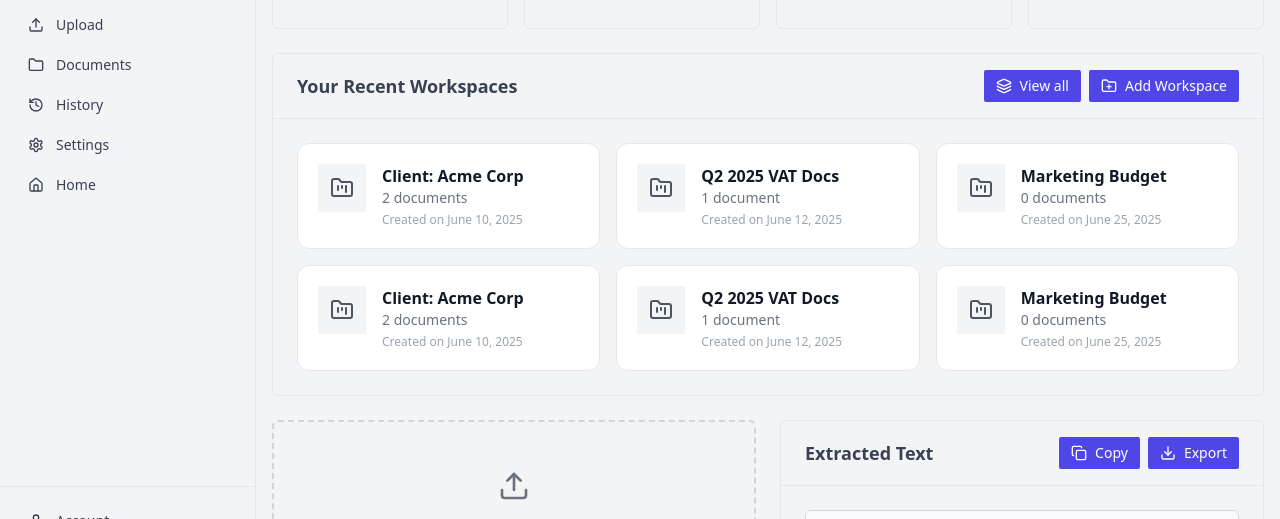
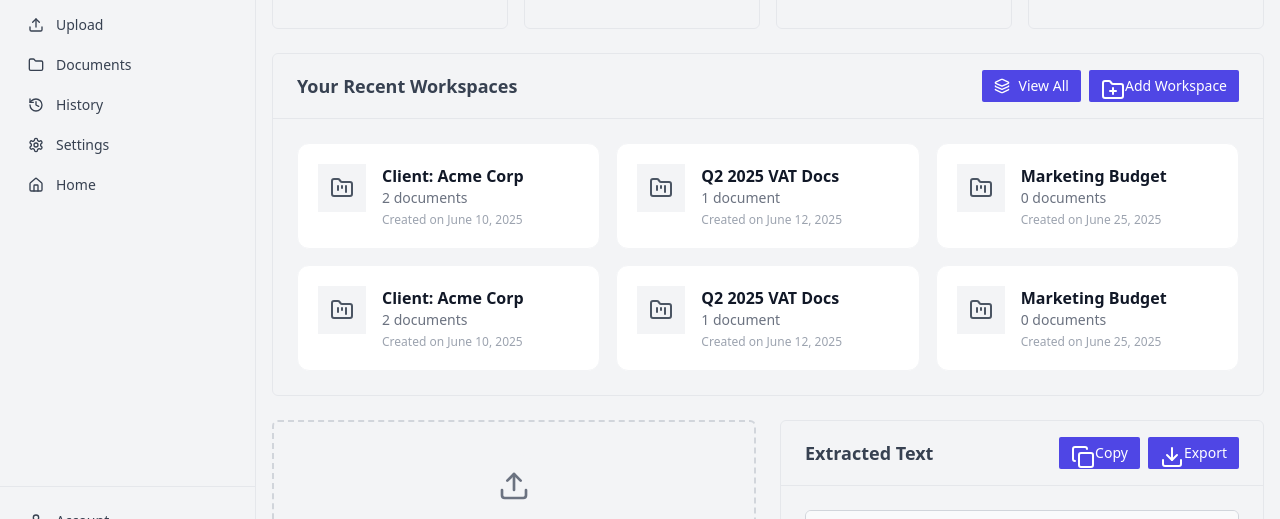
Before and after one commit to ImranAhmed26/devcom-frontend, a Next.js app: page /en/dashboard in a window 1280 px wide. Shown: the part 181-700 px from the top of the page. Built offline with nearby package versions, Linux system fonts and the light colour scheme.

Commit message:
:pencil2: Add common button

```diff
--- a/src/components/App/Dashboard/OcrResults.tsx
+++ b/src/components/App/Dashboard/OcrResults.tsx
@@ -1,33 +1,33 @@
-'use client';
-import { extractedText } from '@/constants/MockData';
-import { Copy, Download } from 'lucide-react';
+"use client";
+import { AppButton } from "@/components/Interface/Button/AppButton";
+import { extractedText } from "@/constants/MockData";
+import { Copy, Download } from "lucide-react";
 
 export function OCRResults() {
   return (
-    <div className='rounded-medium border border-gray-200 dark:borde dark:border-gray-700'>
-      <div className='px-6 py-4 rounded-t-medium border-b border-gray-200 dark:bg-quadraGray dark:border-none'>
-        <div className='flex items-center justify-between'>
-          <h2 className='text-lg font-semibold dark:text-brandDark'>Extracted Text</h2>
-          <div className='flex gap-2'>
-            <button className='inline-flex items-center px-3 py-1.5 text-sm font-medium text-white dark:text-gray-800 bg-brandLight hover:bg-brandDark dark:bg-brandDark dark:hover:bg-brandLight rounded-small'>
-              <Copy className='mr-2 h-4 w-4' />
+    <div className="rounded-medium border border-gray-200 dark:borde dark:border-gray-700">
+      <div className="px-6 py-4 rounded-t-medium border-b border-gray-200 dark:bg-quadraGray dark:border-none">
+        <div className="flex items-center justify-between">
+          <h2 className="text-lg font-semibold dark:text-brandDark">Extracted Text</h2>
+          <div className="flex gap-2">
+            <AppButton onClick={() => navigator.clipboard.writeText("Copied text")} icon={<Copy />}>
               Copy
-            </button>
-            <button className='inline-flex items-center px-3 py-1.5 text-sm font-medium text-white dark:text-gray-800 bg-brandLight hover:bg-brandDark dark:bg-brandDark dark:hover:bg-brandLight rounded-small'>
-              <Download className='mr-2 h-4 w-4' />
+            </AppButton>
+
+            <AppButton onClick={() => {}} icon={<Download />}>
               Export
-            </button>
+            </AppButton>
           </div>
         </div>
       </div>
-      <div className='p-6 rounded-b-medium dark:bg-hexaGray'>
+      <div className="p-6 rounded-b-medium dark:bg-hexaGray">
         <textarea
           value={extractedText}
           readOnly
-          className='w-full min-h-[300px] p-3 text-sm font-mono bg-gray-50 dark:bg-gray-900 border border-gray-300 dark:border-gray-700 rounded-medium resize-none focus:outline-none focus:ring-2 focus:ring-blue-500 focus:border-transparent'
-          placeholder='Extracted text will appear here...'
+          className="w-full min-h-[300px] p-3 text-sm font-mono bg-gray-50 dark:bg-gray-900 border border-gray-300 dark:border-gray-700 rounded-medium resize-none focus:outline-none focus:ring-2 focus:ring-blue-500 focus:border-transparent"
+          placeholder="Extracted text will appear here..."
         />
-        <div className='mt-4 flex items-center justify-between text-sm '>
+        <div className="mt-4 flex items-center justify-between text-sm ">
           <span>Confidence: 99.2%</span>
           <span>Processing time: 2.3s</span>
         </div>
--- a/src/components/App/Dashboard/RecentWorkspace.tsx
+++ b/src/components/App/Dashboard/RecentWorkspace.tsx
@@ -1,64 +1,62 @@
-'use client';
+"use client";
 
-import Link from 'next/link';
-import { FolderPlus, FolderKanban, Layers } from 'lucide-react';
-import { workspaces } from '@/constants/AppConstants';
+import { Link } from "@/i18n/navigation";
+import { FolderPlus, FolderKanban, Layers } from "lucide-react";
+import { workspaces } from "@/constants/AppConstants";
+import { AppButton } from "@/components/Interface/Button/AppButton";
 
 export function RecentWorkSpaceList() {
   const hasWorkspaces = workspaces?.data?.length > 0;
   const recentWorkspaces = workspaces.data.slice(0, 6); // Max 6 items
 
   return (
-    <div className='rounded-medium border border-gray-200 dark:border-gray-700'>
-      <div className='flex items-center justify-between px-6 py-4 border-b border-gray-200 dark:border-gray-700 dark:bg-quadraGray rounded-t-medium'>
-        <h2 className='text-lg font-semibold dark:text-white'>Your Recent Workspaces</h2>
-        <div className='flex gap-2'>
-          <button className='inline-flex items-center px-3 py-1.5 text-sm font-medium text-white dark:text-gray-800 bg-brandLight hover:bg-brandDark dark:bg-brandDark dark:hover:bg-brandLight rounded-small'>
-            <Layers className='mr-2 h-4 w-4' />
-            View all
-          </button>
-          <button className='inline-flex items-center px-3 py-1.5 text-sm font-medium text-white dark:text-gray-800 bg-brandLight hover:bg-brandDark dark:bg-brandDark dark:hover:bg-brandLight rounded-small'>
-            <FolderPlus className='mr-2 h-4 w-4' />
+    <div className="rounded-medium border border-gray-200 dark:border-gray-700">
+      <div className="flex items-center justify-between px-6 py-4 border-b border-gray-200 dark:border-gray-700 dark:bg-quadraGray rounded-t-medium">
+        <h2 className="text-lg font-semibold dark:text-white">Your Recent Workspaces</h2>
+        <div className="flex gap-2">
+          <AppButton href="/workspace" icon={<Layers className="h-4 w-4" />}>
+            View All
+          </AppButton>
+
+          <AppButton onClick={() => {}} icon={<FolderPlus />}>
             Add Workspace
-          </button>
+          </AppButton>
         </div>
       </div>
 
-      <div className='p-6'>
+      <div className="p-6">
         {hasWorkspaces ? (
-          <div className='grid grid-cols-1 sm:grid-cols-2 lg:grid-cols-3 gap-4'>
+          <div className="grid grid-cols-1 sm:grid-cols-2 lg:grid-cols-3 gap-4">
             {recentWorkspaces.map((ws) => (
               <Link
                 key={ws.id}
                 href={`/app/workspace/${ws.id}`}
-                className='group border border-gray-200 dark:border-gray-600 rounded-xl p-5 bg-white dark:bg-hexaGray hover:shadow-md transition-shadow'
+                className="group border border-gray-100 dark:border-gray-600 rounded-xl p-5 bg-white dark:bg-hexaGray hover:shadow-md transition-shadow"
               >
-                <div className='flex items-start gap-4'>
-                  <div className='bg-gray-100 dark:bg-quadraGray p-3 rounded-lg'>
-                    <FolderKanban className='h-6 w-6 text-gray-600 dark:text-gray-300' />
+                <div className="flex items-start gap-4">
+                  <div className="bg-gray-100 dark:bg-quadraGray p-3 rounded-lg">
+                    <FolderKanban className="h-6 w-6 text-gray-600 dark:text-gray-300" />
                   </div>
-                  <div className='flex flex-col'>
-                    <h3 className='text-md font-semibold text-gray-900 dark:text-white group-hover:underline'>
-                      {ws.name}
-                    </h3>
-                    <p className='text-sm text-gray-500 dark:text-gray-400'>
-                      {ws.documents.length} document{ws.documents.length !== 1 && 's'}
+                  <div className="flex flex-col">
+                    <h3 className="text-md font-semibold text-gray-900 dark:text-white group-hover:underline">{ws.name}</h3>
+                    <p className="text-sm text-gray-500 dark:text-gray-400">
+                      {ws.documents.length} document{ws.documents.length !== 1 && "s"}
                     </p>
-                    <p className='text-xs text-gray-400 mt-1'>Created on {ws.createdAt}</p>
+                    <p className="text-xs text-gray-400 mt-1">Created on {ws.createdAt}</p>
                   </div>
                 </div>
               </Link>
             ))}
           </div>
         ) : (
-          <div className='flex flex-col items-center justify-center text-center p-10 border-2 border-dashed border-gray-200 dark:border-gray-600 rounded-xl bg-gray-50 dark:bg-hexaGray/30'>
-            <FolderKanban className='w-10 h-10 mb-4 text-gray-400 dark:text-gray-500' />
-            <h3 className='text-md font-semibold text-gray-700 dark:text-white mb-1'>No workspaces found</h3>
-            <p className='text-sm text-gray-500 dark:text-gray-400 mb-4'>
+          <div className="flex flex-col items-center justify-center text-center p-10 border-2 border-dashed border-gray-200 dark:border-gray-600 rounded-xl bg-gray-50 dark:bg-hexaGray/30">
+            <FolderKanban className="w-10 h-10 mb-4 text-gray-400 dark:text-gray-500" />
+            <h3 className="text-md font-semibold text-gray-700 dark:text-white mb-1">No workspaces found</h3>
+            <p className="text-sm text-gray-500 dark:text-gray-400 mb-4">
               Start by creating a workspace to organize your documents.
             </p>
-            <button className='inline-flex items-center px-4 py-2 text-sm font-medium text-white dark:text-gray-800 bg-brandLight hover:bg-brandDark dark:bg-brandDark dark:hover:bg-brandLight rounded-small'>
-              <FolderPlus className='mr-2 h-4 w-4' />
+            <button className="inline-flex items-center px-4 py-2 text-sm font-medium text-white dark:text-gray-800 bg-brandLight hover:bg-brandDark dark:bg-brandDark dark:hover:bg-brandLight rounded-small">
+              <FolderPlus className="mr-2 h-4 w-4" />
               Add Workspace
             </button>
           </div>
--- /dev/null
+++ b/src/components/Interface/Button/AppButton.tsx
@@ -0,0 +1,37 @@
+"use client";
+
+import Link from "next/link";
+import { ReactNode } from "react";
+
+interface IconButtonProps {
+  children: ReactNode;
+  icon?: ReactNode;
+  href?: string;
+  onClick?: () => void;
+  className?: string;
+  type?: "button" | "submit" | "reset";
+}
+
+export const AppButton = ({ children, icon, href, onClick, className = "", type = "button" }: IconButtonProps) => {
+  const content = (
+    <span
+      className={
+        "inline-flex items-center px-3 py-1.5 text-sm font-medium text-white dark:text-gray-800 bg-brandLight hover:bg-brandDark dark:bg-brandDark dark:hover:bg-brandLight rounded-small" +
+        className
+      }
+    >
+      {icon && <span className="mr-2 h-4 w-4">{icon}</span>}
+      {children}
+    </span>
+  );
+
+  if (href) {
+    return <Link href={href}>{content}</Link>;
+  }
+
+  return (
+    <button type={type} onClick={onClick}>
+      {content}
+    </button>
+  );
+};
```
Also changed, not shown: src/components/App/Dashboard/UploadZone.tsx (+25 -22 lines).
